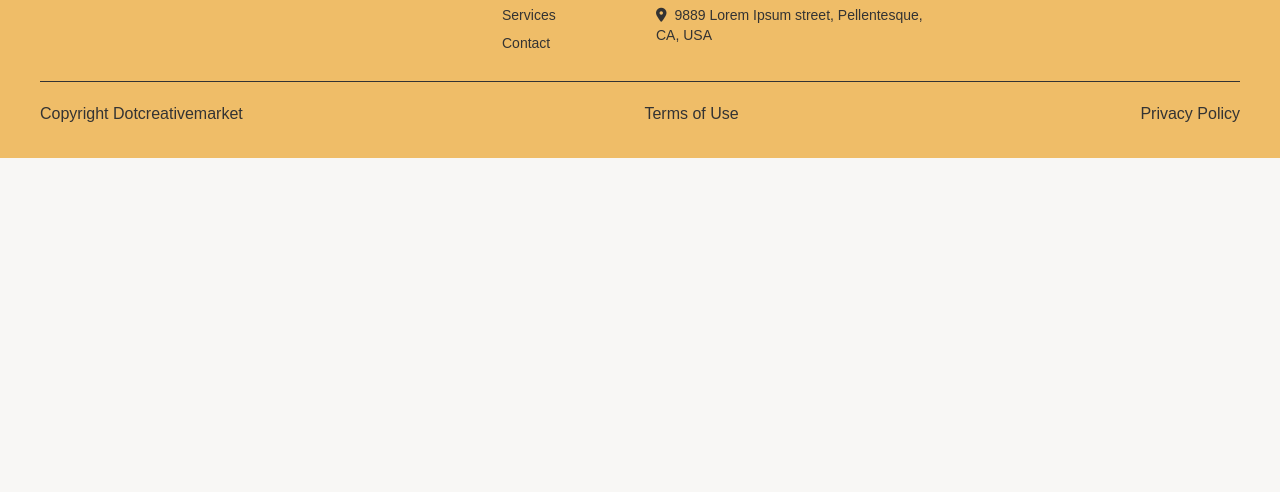
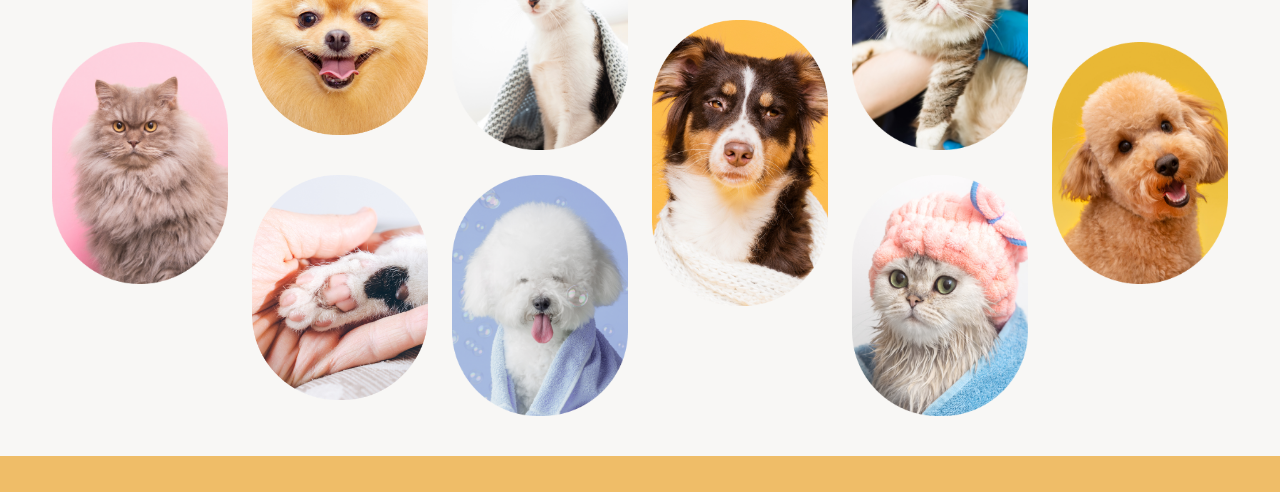
Before and after one commit to sahileclerx/pawfection, a website: page index.html in a window 1280 px wide. Shown: the part 1775-2267 px from the top of the page. Before the commit the page ends 1933 px from the top, so only its background shows below. Drawn offline with Linux system fonts and the light colour scheme.

Commit message:
Showcase section added

```diff
--- a/index.html
+++ b/index.html
@@ -75,6 +75,20 @@
                 <h4 class="font-bold text-xl group-hover:text-primary transition-all">Haircut of Choice</h4>
             </div>
         </section>
+
+        <!-- Showcase Section -->
+        <section class="py-10 p-3 max-w-[1200px] mx-auto grid grid-cols-2 md:grid-cols-6 md:grid-rows-2 gap-2 lg:gap-6">
+            <div class="col-span-1 md:col-start-1 md:col-end-2 md:row-span-2 flex items-center"><img src="assets/images/showcase-2.png" alt="" class="max-w-full"></div>
+            <div class="col-span-1 md:col-start-2 md:col-end-3 md:row-start-1 md:row-end-2"><img src="assets/images/showcase-7.png" alt="" class="max-w-full"></div>
+            <div class="col-span-1 md:col-start-2 md:col-end-3 md:row-start-2 md:row-end-3"><img src="assets/images/showcase-8.png" alt="" class="max-w-full"></div>
+            <div class="col-span-1 md:col-start-3 md:col-end-4 md:row-start-2 md:row-end-3"><img src="assets/images/showcase-5.png" alt="" class="max-w-full"></div>
+            <div class="col-span-1 md:col-start-3 md:col-end-4 md:row-start-1 md:row-end-2"><img src="assets/images/showcase-3.png" alt="" class="max-w-full"></div>
+            <div class="col-span-1 md:col-start-4 md:row-span-2 flex items-center"><img src="assets/images/showcase-9.png" alt="" class="max-w-full"></div>
+            <div class="col-span-1 md:col-start-5 md:col-end-6 md:row-start-1 md:row-end-2"><img src="assets/images/showcase-4.png" alt="" class="max-w-full"></div>
+            <div class="col-span-1 md:col-start-5 md:col-end-6 md:row-start-2 md:row-end-3"><img src="assets/images/showcase-6.png" alt="" class="max-w-full"></div>
+            <div class="col-span-1 md:col-start-6 md:col-end-7 md:row-span-2 flex items-center"><img src="assets/images/showcase-1.png" alt="" class="max-w-full"></div>
+
+        </section>
     </main>
 
     <footer class="bg-primary p-3 pt-10">
```
Also changed, not shown: assets/css/style.css.
